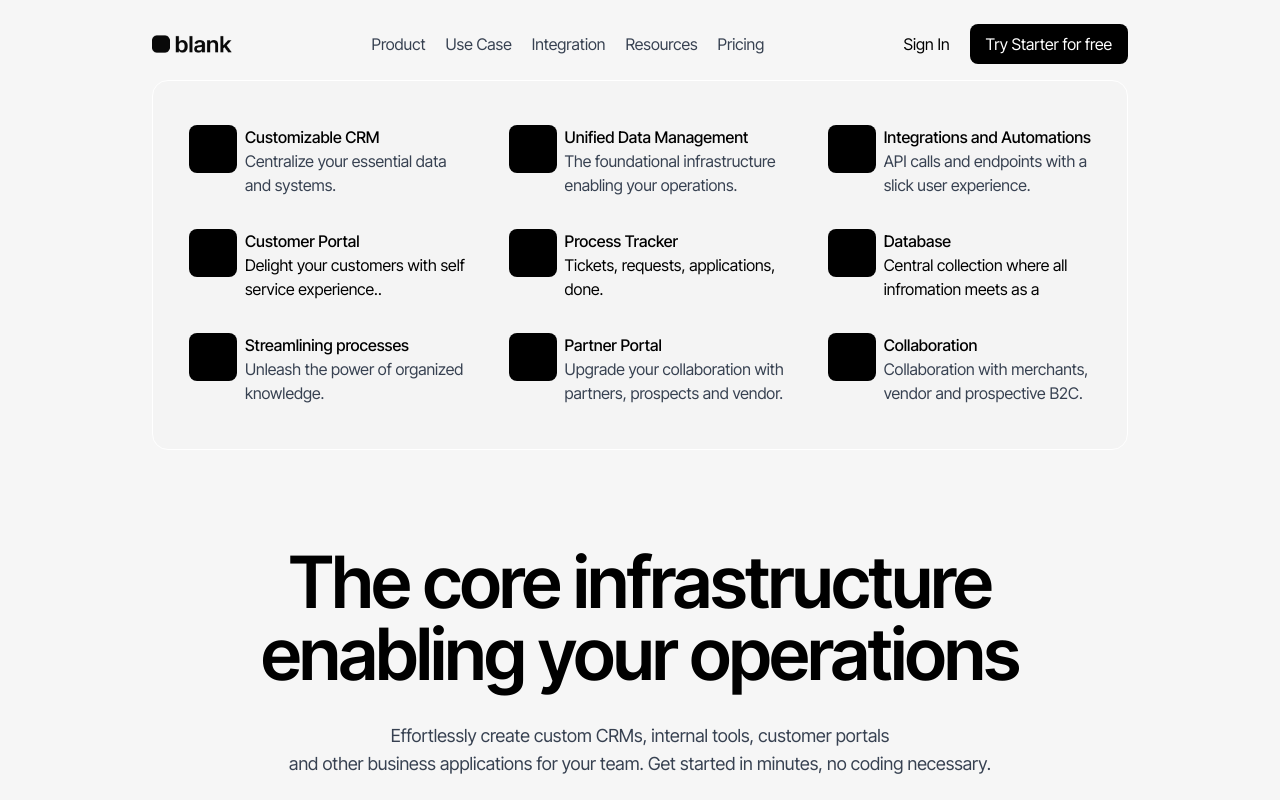
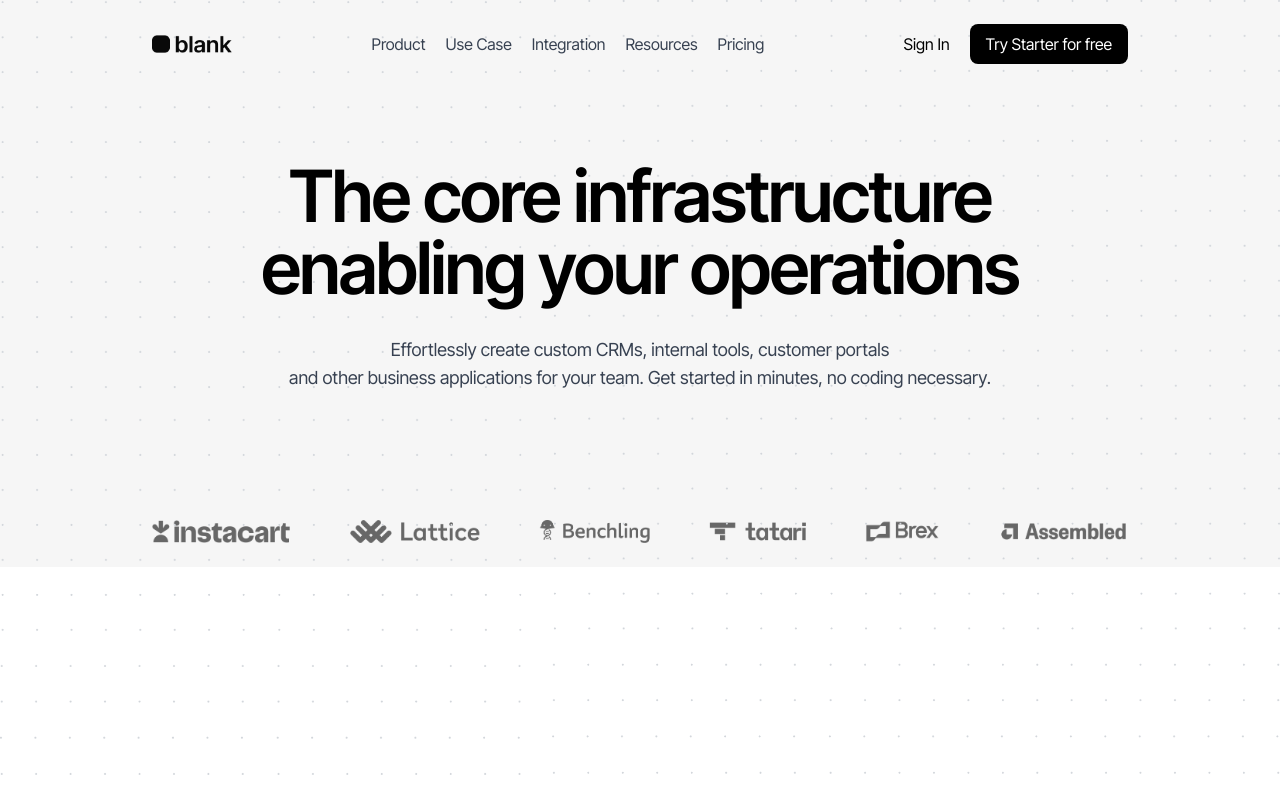
Before and after one commit to byfolarin/didactic-waffle, a React (Vite) app in the folder waffles-tailwind/: page / in a window 1280 px wide. Shown: the top 800 px of the page. Built offline with nearby package versions, Linux system fonts and the light colour scheme.

Commit message:
viewport h

```diff
--- a/waffles-tailwind/src/App.jsx
+++ b/waffles-tailwind/src/App.jsx
@@ -1,27 +1,32 @@
 import './App.css'
 import NavBar from './Components/NavBar'
 import Support from './assets/Frame 110.png'
-import Dropdown from './Components/Dropdown'
+import Mesh from './assets/Mesh.png'
+
+
 
 function App() {
   return (
     <div className='mx-32 '>
-     <NavBar />
-        <Dropdown />
 
-      <div className='text-center py-24'>
-      <h1 className='text-7xl font-semibold tracking-tight ' >The core infrastructure <br /> enabling your operations</h1>
-      <p className='py-8 text-gray-700 text-lg' >Effortlessly create custom CRMs, internal tools, customer portals <br />
-       and other business applications for your team.  Get started in minutes, no coding necessary.</p>
-      </div>
-      <img src={Support} alt="logo for blank" className='w-120 '/>
+    <div className="flex h-vh w-full " >
+    <img src={Mesh} className='absolute top-0 bottom-0 left-0 right-0' alt="" />
+    </div>
 
 
 
+    <NavBar />
+
+     <div className='text-center py-24 relative'>
+          <h1 className='text-7xl font-semibold tracking-tight ' >The core infrastructure <br /> enabling your operations</h1>
+          <p className='py-8 text-gray-700 text-lg' >Effortlessly create custom CRMs, internal tools, customer portals <br />
+          and other business applications for your team.  Get started in minutes, no coding necessary.</p>
+          </div>
+          <img src={Support} alt="logo for blank" className='w-120'/>
+      </div>
 
 
 
-      </div>
   )
 }
 
--- a/waffles-tailwind/src/Components/Dropdown.jsx
+++ b/waffles-tailwind/src/Components/Dropdown.jsx
@@ -3,7 +3,7 @@ import React from 'react'
 const Dropdown = () => {
   return (
     <>
-       <div className='border-dropdown flex items-center justify-between mt-4 px-9 py-7 rounded-2xl' id='border-dropdown'>
+       <div className='border-dropdown w-full flex items-center justify-between mt-4 px-9 py-7 rounded-2xl' id='border-dropdown'>
 
         <div >
 
--- a/waffles-tailwind/src/Components/NavBar.jsx
+++ b/waffles-tailwind/src/Components/NavBar.jsx
@@ -1,9 +1,10 @@
 import React from 'react'
 import Logo from '../assets/Blank.png'
+import Dropdown from './Dropdown'
 
 const NavBar = () => {
   return (
-    <div className='flex items-center justify-between'>
+    <div className='flex items-center justify-between relative'>
 
       <img src={Logo} alt="logo for blank" className='w-20 '/>
 
```
Also changed, not shown: waffles-tailwind/src/assets/Mesh.png (added). Lines whose indentation alone changed are shown as unchanged.
